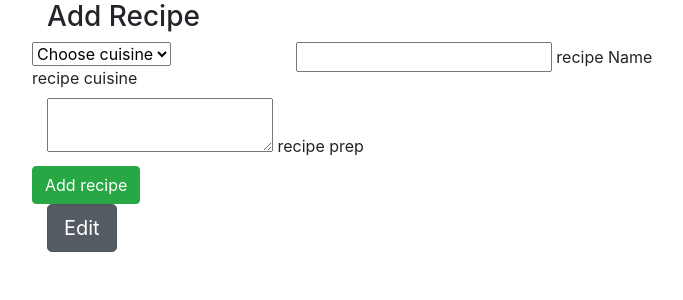
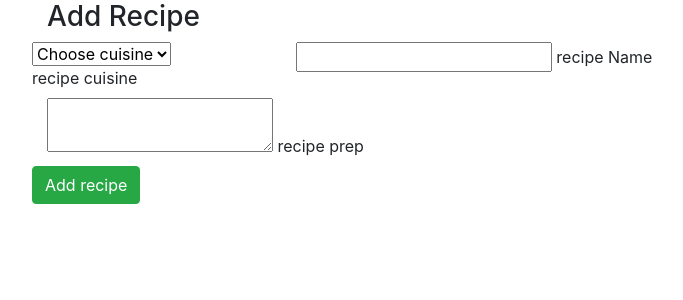
Before and after one commit to brianscan14/Gourmet_Grub, a Flask app: template templates/add_recipe.html in a window 1280 px wide. Shown: the part 56-356 px from the top of the page, without its empty margins (38-721 px from the left). Run offline with Flask 2, Linux system fonts and the light colour scheme; the template is opened without the code that fills it: most values are stand-ins (such as "Sample title", 1, 10 or a date in 2020); some libraries are stand-ins or nearby versions.

Commit message:
removing button link to edit page

```diff
--- a/templates/add_recipe.html
+++ b/templates/add_recipe.html
@@ -37,6 +37,4 @@
     </form>
 </div>
 
-<a href="{{ url_for('update_recipe', recipe_id=recipe._id) }}" class="btn btn-secondary btn-lg active" role="button" aria-pressed="true">Edit</a>
-
 {% endblock %}
```
